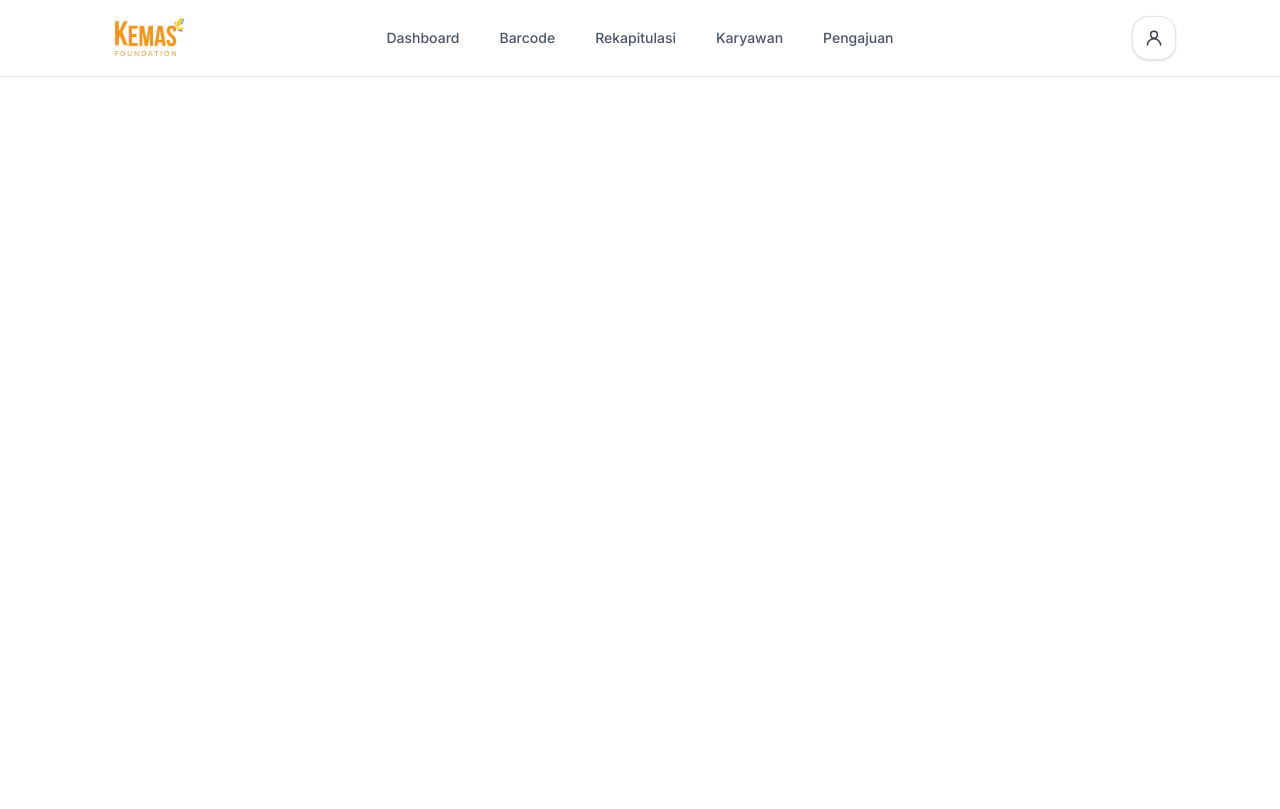
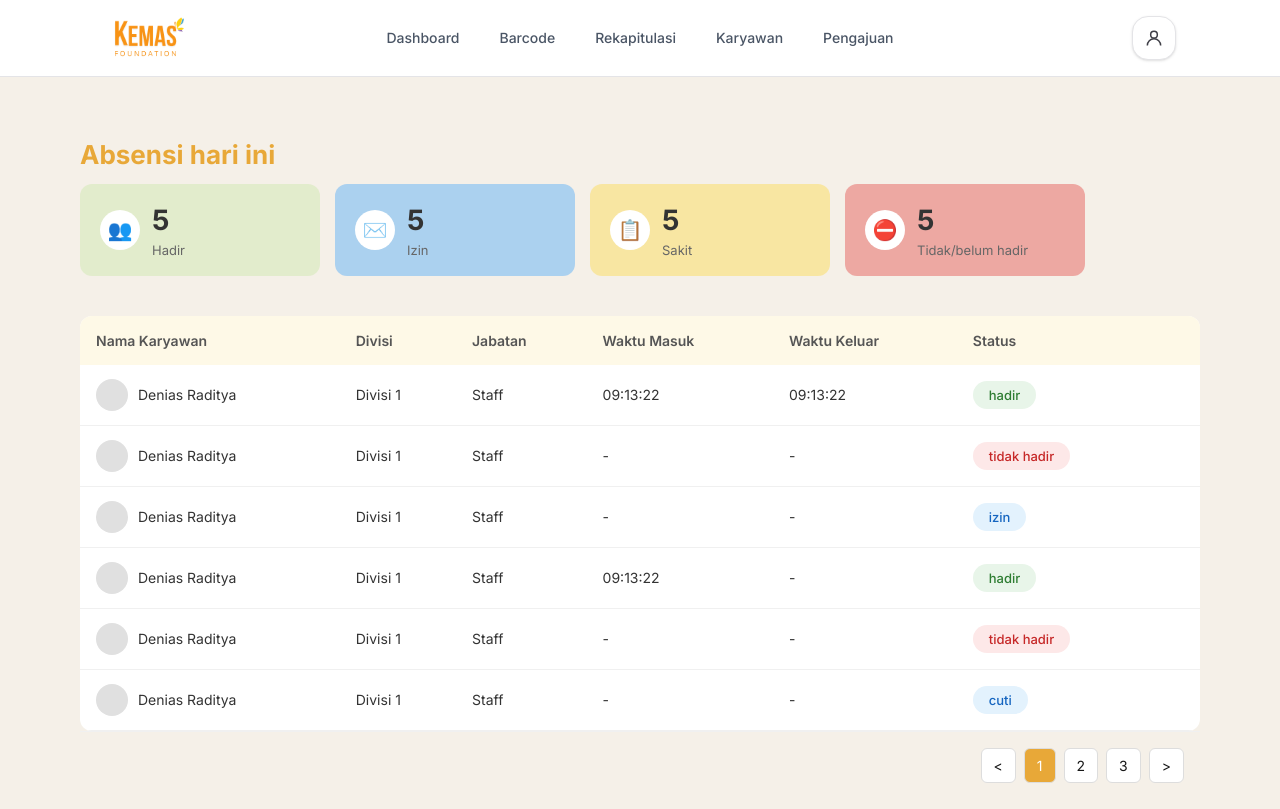
Before and after one commit to btngs/attendance-app, a Next.js app: page /admin-side/dashboard in a window 1280 px wide. Built offline with nearby package versions, Linux system fonts and the light colour scheme.

Commit message:
update dashboard

```diff
--- a/app/admin-side/dashboard/page.tsx
+++ b/app/admin-side/dashboard/page.tsx
@@ -1,12 +1,91 @@
+import SummaryCard from "@/app/components/SummaryCard";
 import Navbar from "../../components/Navbar";
+import AttendanceTable from "../../components/AttendanceTable";
 
 export default function DashboardPage() {
   return(
-    <main>
+    <main style={{ backgroundColor: "#f5f0e8", minHeight: "100vh",  overflowX: "hidden" }}>
       <Navbar />
-      <section>
 
+      <section style={{
+        padding: "10px 40px",
+        maxWidth: "1200px",
+        margin: "0 auto"
+        }}>
+        <h1 style={{
+          color: "#e8a838" ,
+          fontSize: "26px",
+          fontWeight: "bold",
+          marginBottom: "10px"
+         }}>
+          Absensi hari ini
+         </h1>
+
+         <div style={{
+          display: "flex",
+          gap: "15px",
+          marginBottom: "40px"
+         }}>
+          <SummaryCard
+            icon="👥"
+            count={5}
+            label="Hadir"
+            bgColor="rgba(181, 225, 139, 0.3)"
+            iconBgColor="#ffffff"
+          />
+
+          <SummaryCard
+            icon="✉️"
+            count={5}
+            label="Izin"
+            bgColor="rgba(0, 136, 255, 0.3)"
+            iconBgColor="#ffffff"
+          />
+
+          <SummaryCard
+            icon="📋"
+            count={5}
+            label="Sakit"
+            bgColor="rgba(255, 204, 0, 0.3)"
+            iconBgColor="#ffffff"
+          />
+
+          <SummaryCard
+            icon="⛔"
+            count={5}
+            label="Tidak/belum hadir"
+            bgColor="rgba(217, 0, 0, 0.3)"
+            iconBgColor="#ffffff"
+          />
+         </div>
+
+          <AttendanceTable />
+
+          {/* Pagination */}
+        <div style={{
+          display: "flex",
+          justifyContent: "flex-end",
+          alignItems: "center",
+          gap: "8px",
+          padding: "16px",
+          borderTop: "1px solid #f0f0f0"
+        }}>
+          <button style={pageButtonStyle}>&lt;</button>
+          <button style={{...pageButtonStyle, backgroundColor: "#e8a838", color: "white"}}>1</button>
+          <button style={pageButtonStyle}>2</button>
+          <button style={pageButtonStyle}>3</button>
+          <button style={pageButtonStyle}>&gt;</button>
+        </div>
       </section>
     </main>
   );
 }
+
+const pageButtonStyle: React.CSSProperties = {
+  padding: "6px 12px",
+  border: "1px solid #ddd",
+  borderRadius: "6px",
+  backgroundColor: "white",
+  cursor: "pointer",
+  fontSize: "14px"
+};
--- /dev/null
+++ b/app/components/AttendanceTable.tsx
@@ -0,0 +1,156 @@
+// Data statis (nanti diganti dengan data dari database)
+const attendanceData = [
+  {
+    name: "Denias Raditya",
+    division: "Divisi 1",
+    position: "Staff",
+    timeIn: "09:13:22",
+    timeOut: "09:13:22",
+    status: "hadir"
+  },
+  {
+    name: "Denias Raditya",
+    division: "Divisi 1",
+    position: "Staff",
+    timeIn: "-",
+    timeOut: "-",
+    status: "tidak hadir"
+  },
+  {
+    name: "Denias Raditya",
+    division: "Divisi 1",
+    position: "Staff",
+    timeIn: "-",
+    timeOut: "-",
+    status: "izin"
+  },
+  {
+    name: "Denias Raditya",
+    division: "Divisi 1",
+    position: "Staff",
+    timeIn: "09:13:22",
+    timeOut: "-",
+    status: "hadir"
+  },
+  {
+    name: "Denias Raditya",
+    division: "Divisi 1",
+    position: "Staff",
+    timeIn: "-",
+    timeOut: "-",
+    status: "tidak hadir"
+  },
+  {
+    name: "Denias Raditya",
+    division: "Divisi 1",
+    position: "Staff",
+    timeIn: "-",
+    timeOut: "-",
+    status: "cuti"
+  },
+];
+
+// Fungsi untuk menentukan warna badge status
+function getStatusStyle(status: string) {
+  switch (status) {
+    case "hadir":
+      return { backgroundColor: "#e8f5e9", color: "#2e7d32" };
+    case "tidak hadir":
+      return { backgroundColor: "#fde8e8", color: "#c62828" };
+    case "izin":
+    case "cuti":
+      return { backgroundColor: "#e3f2fd", color: "#1565c0" };
+    default:
+      return { backgroundColor: "#f5f5f5", color: "#666" };
+  }
+}
+
+export default function AttendanceTable() {
+  return (
+    <div style={{
+      backgroundColor: "#ffffff",
+      borderRadius: "12px",
+      overflow: "hidden"
+    }}>
+      <table style={{
+        width: "100%",
+        borderCollapse: "collapse"
+      }}>
+        {/* Header Tabel */}
+        <thead>
+          <tr style={{ backgroundColor: "#fef9e7" }}>            <th style={headerStyle}>Nama Karyawan</th>
+            <th style={headerStyle}>Divisi</th>
+            <th style={headerStyle}>Jabatan</th>
+            <th style={headerStyle}>Waktu Masuk</th>
+            <th style={headerStyle}>Waktu Keluar</th>
+            <th style={headerStyle}>Status</th>
+            <th style={headerStyle}></th>
+          </tr>
+        </thead>
+
+        {/* Body Tabel */}
+        <tbody>
+          {attendanceData.map((row, index) => (
+            <tr key={index} style={{
+              borderBottom: "1px solid #f0f0f0"
+            }}>
+              <td style={cellStyle}>
+                <div style={{ display: "flex", alignItems: "center", gap: "10px" }}>
+                  {/* Avatar placeholder */}
+                  <div style={{
+                    width: "32px",
+                    height: "32px",
+                    borderRadius: "50%",
+                    backgroundColor: "#e0e0e0"
+                  }}></div>
+                  {row.name}
+                </div>
+              </td>
+              <td style={cellStyle}>{row.division}</td>
+              <td style={cellStyle}>{row.position}</td>
+              <td style={cellStyle}>{row.timeIn}</td>
+              <td style={cellStyle}>{row.timeOut}</td>
+              <td style={cellStyle}>
+                <span style={{
+                  ...getStatusStyle(row.status),
+                  padding: "6px 16px",
+                  borderRadius: "20px",
+                  fontSize: "13px",
+                  fontWeight: "500"
+                }}>
+                  {row.status}
+                </span>
+              </td>
+              <td style={cellStyle}>
+                <button style={{
+                  background: "none",
+                  border: "none",
+                  cursor: "pointer",
+                  fontSize: "18px",
+                  color: "#999"
+                }}>
+
+                </button>
+              </td>
+            </tr>
+          ))}
+        </tbody>
+      </table>
+    </div>
+  );
+}
+
+// Style untuk header dan cell (biar tidak重复)
+const headerStyle: React.CSSProperties = {
+  padding: "14px 16px",
+  textAlign: "left",
+  fontSize: "14px",
+  fontWeight: "600",
+  color: "#555"
+};
+
+const cellStyle: React.CSSProperties = {
+  padding: "14px 16px",
+  fontSize: "14px",
+  color: "#333"
+};
--- /dev/null
+++ b/app/components/SummaryCard.tsx
@@ -0,0 +1,53 @@
+interface SummaryCardProps {
+  icon: string;
+  count: number;
+  label: string;
+  bgColor: string;
+  iconBgColor: string;
+}
+
+export default function SummaryCard({ icon, count, label, bgColor, iconBgColor
+ }: SummaryCardProps) {
+  return (
+    <div style={{
+      backgroundColor: bgColor,
+      borderRadius: "12px",
+      padding: "15px 20px",
+      display: "flex",
+      alignItems: "center",
+      gap: "12px",
+      flex: "1 1 180px",
+      maxWidth: "240px",
+      minWidth: "160px",
+     }}>
+      <div style={{
+        backgroundColor: iconBgColor,
+        width: "40px",
+        height: "40px",
+        borderRadius: "50%",
+        display: "flex",
+        alignItems: "center",
+        justifyContent: "center",
+        fontSize: "20px"
+      }}>
+        {icon}
+      </div>
+
+      <div>
+        <div style={{
+          fontSize: "28px",
+          fontWeight: "bold",
+          color: "#333"
+        }}>
+          {count}
+        </div>
+        <div style={{
+          fontSize: "13px",
+          color: "#666"
+        }}>
+          {label}
+        </div>
+      </div>
+    </div>
+  );
+}
```
